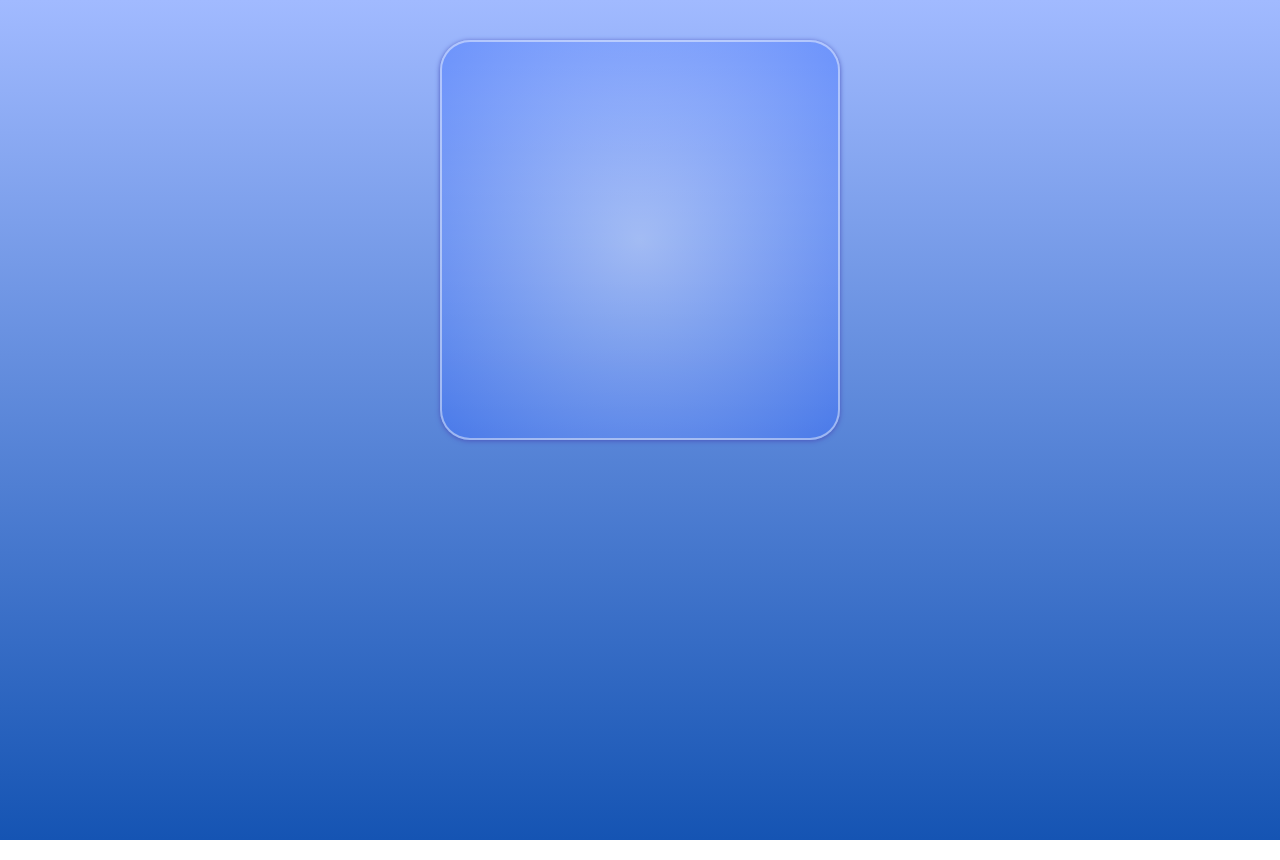
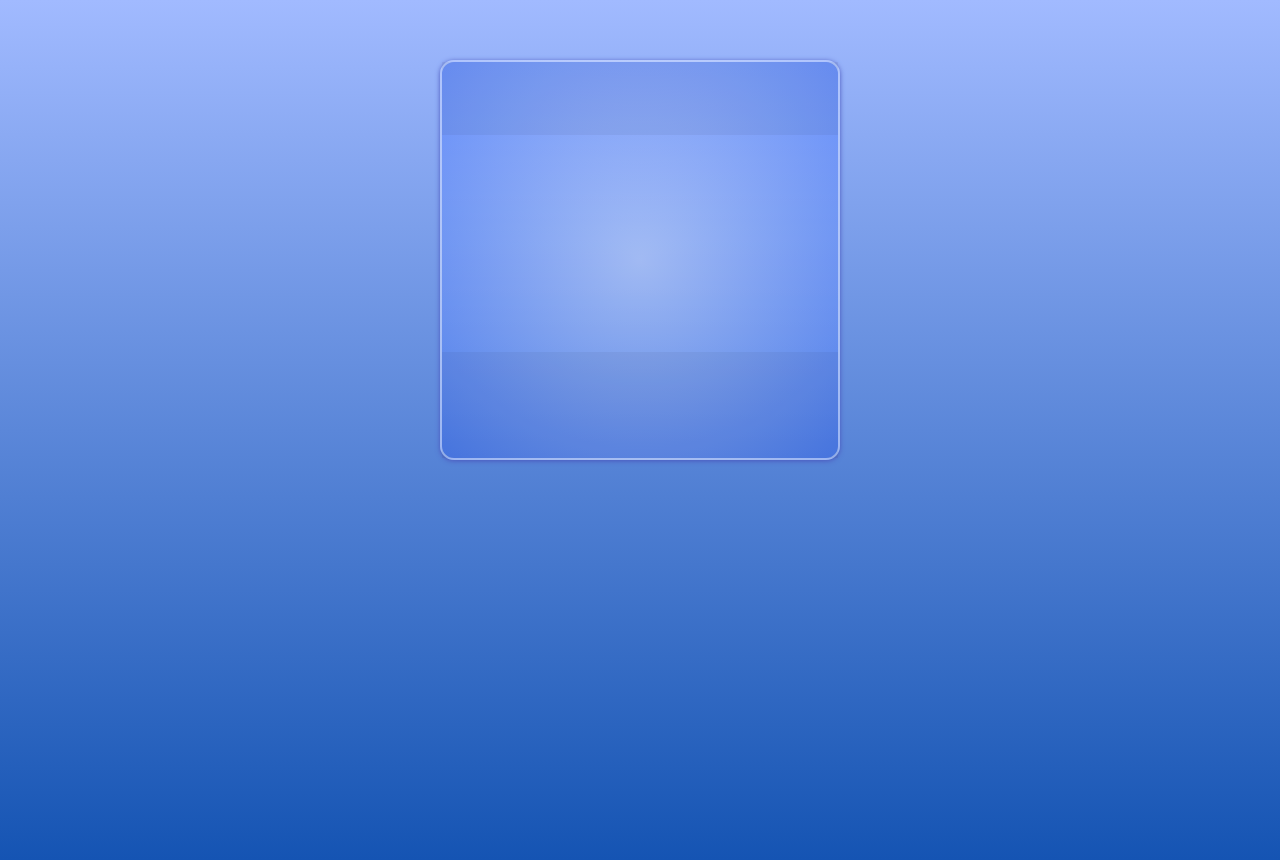
Before and after one commit to edwardwheldon/weather-api, a plain HTML site: page index.html in a window 1280 px wide. Drawn offline with Linux system fonts and the light colour scheme.

Commit message:
css grid layout

```diff
--- a/index.html
+++ b/index.html
@@ -14,20 +14,21 @@
         <div class="weather-location">
         </div>
 
+        <div class="temperature-container">
+            <p><span class="weather-temperature"></span> <span class="weather-unit"></span></p>
+        </div>
+
         <div class="icon-container">
             <p><canvas class="weather-icon" width="128" height="128"></canvas></p>
         </div>
 
-        <div class="temperature-container">
-            <p><span class="weather-temperature"></span> <span class="weather-unit"></span></p>
+        <div class="description-container">
+            <p class="weather-description"></p>
         </div>
-
-        <p class="weather-description"></p>
     </div>
 
     <script src="index.js"></script>
     <script src="skycons.js"></script>
 
 </body>
-
 </html>
--- a/styles.css
+++ b/styles.css
@@ -14,20 +14,21 @@ body {
 }
 
 .weather-container {
-    display: flex;
-    flex-direction: column;
-    align-items: center;
-    justify-content: space-around;
+    display: grid;
+    width: 400px;
+    grid-template-rows: auto;
+    grid-template-areas:
+    "location location"
+    "icon description"
+    "temperature temperature";
+    /* justify-content: center;	 */
+    height:400px;
+    margin: 60px auto 0px auto;
+    box-sizing: border-box;
+    box-shadow: 0px 1px 5px rgb(75, 86, 189);
+    border: 2px solid rgba(255, 255, 255, 0.452);
     background: radial-gradient( rgba(210, 222, 255, 0.466), rgba(58, 110, 253, 0.466));
-    overflow: auto;
-    border-radius: 30px;
-    margin: 0px auto;
-    margin-top: 40px;
-    border: 2px solid rgba(255, 255, 255, 0.452);
-    box-shadow: 0px 1px 5px rgb(75, 86, 189);
-    width: 400px;
-    height: 400px;
-    padding: 20px;
+    border-radius: 14px;
 }
 
 .weather-temperature, .weather-unit {
@@ -40,17 +41,27 @@ body {
 }
 
 .weather-location {
-    order: 2;
+    grid-area: location;
+    text-align: center;
+    padding-top:30px;
+    background-color: rgba(0, 0, 0, 0.048);
 }
 
-.weather-icon {
-    order: 1;
+.icon-container {
+    grid-area: icon;
+    text-align: center;
+    padding:40px 0px 0px 14px;
+}
+
+.description-container {
+    grid-area: description;
+    text-align: center;
+    padding:84px 16px 0px 0px;
 }
 
 .temperature-container {
-    order: 3;
+    grid-area: temperature;
+    text-align: center;
+    padding-top:40px;
+    background-color: rgba(0, 0, 0, 0.048);
 }
-
-.weather-description {
-    order: 4;
-}
```
